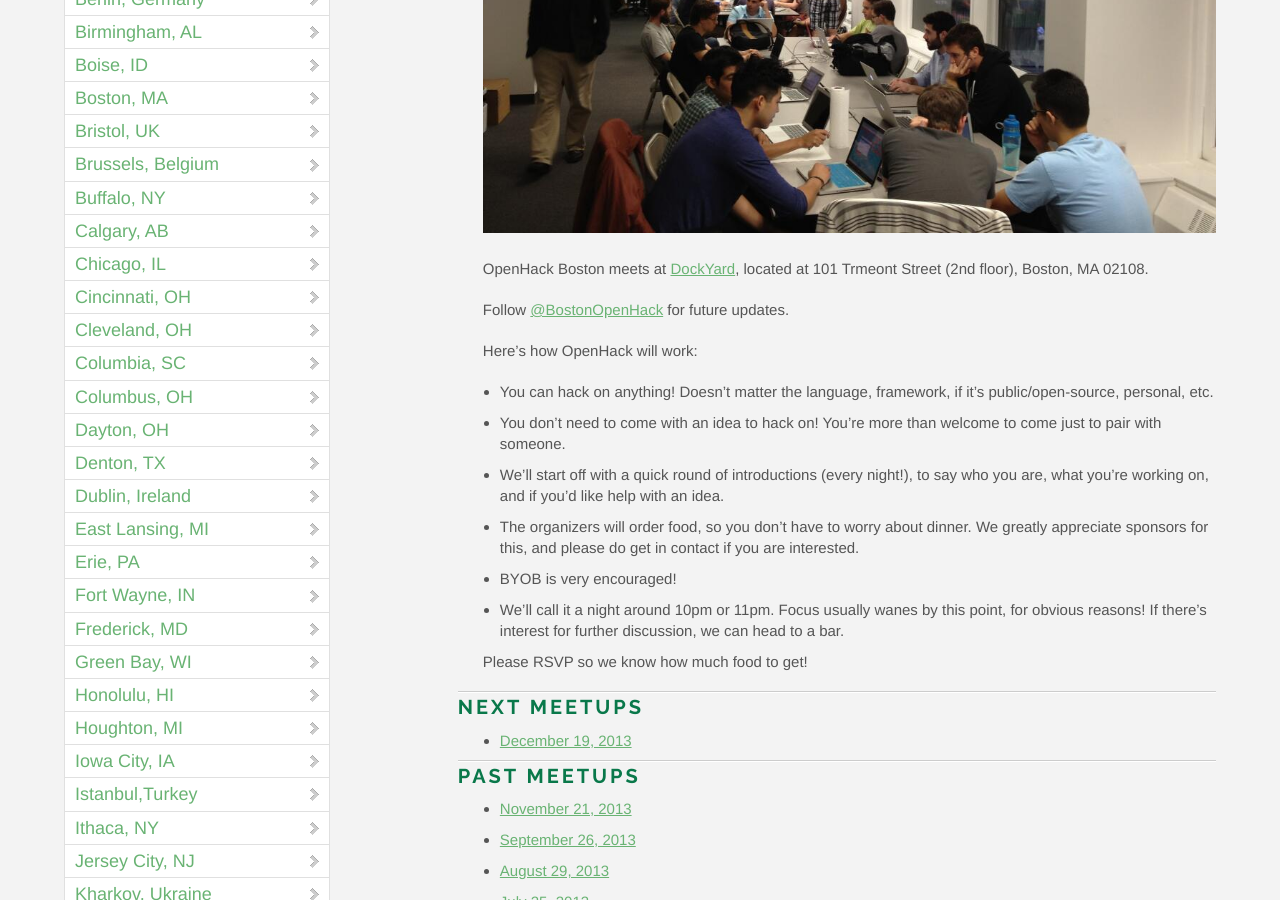
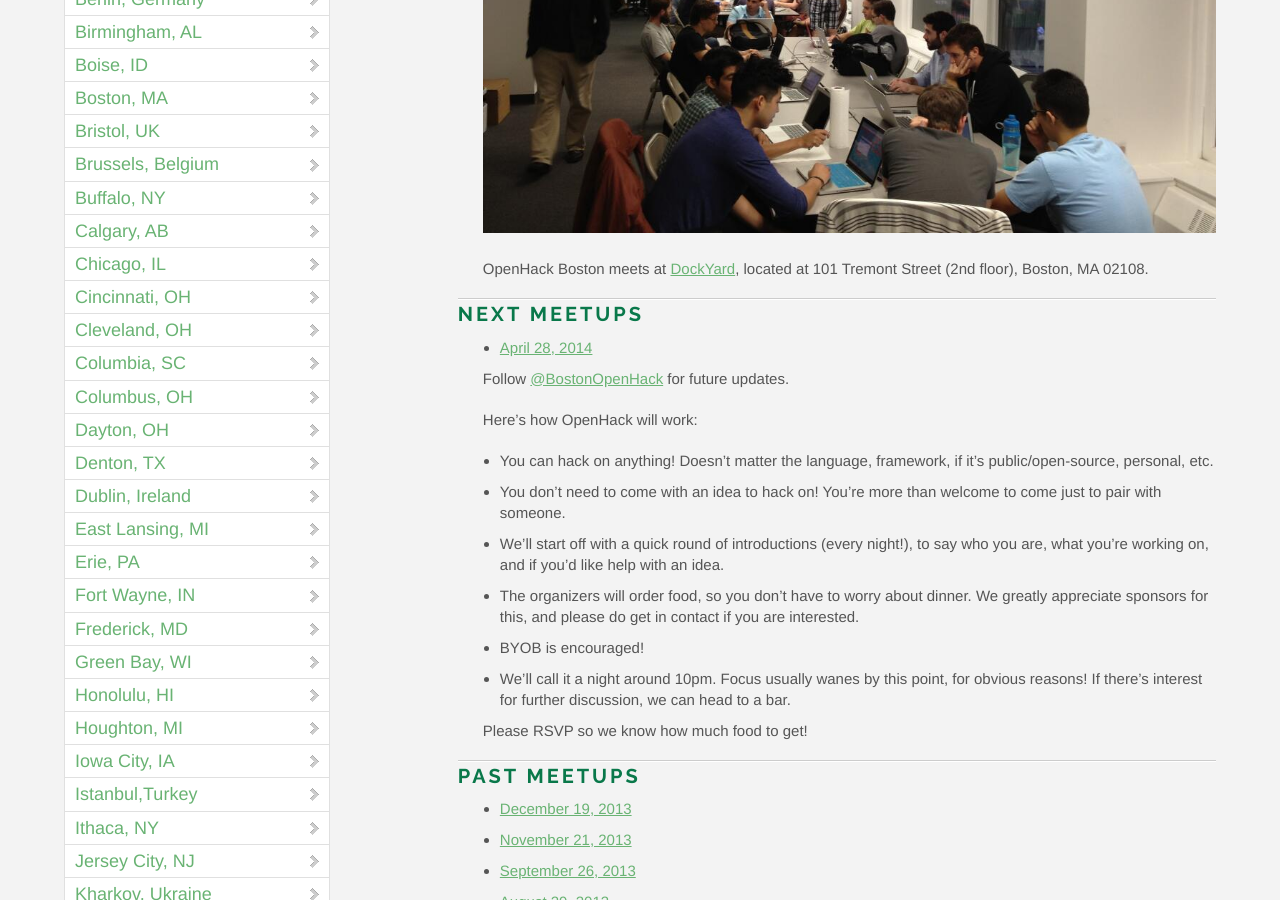
Before and after one commit to OpenHack/openhack.github.com, a Jekyll site: the page built from boston/index.markdown, in a window 1280 px wide and 900 px high, scrolled down 532 px. Built offline with Jekyll 4.4.1, drawn with Linux system fonts in a browser that asks for light colours; nearby versions of some CDN libraries; Markdown is read by kramdown in place of the engine named in the settings; comment, search, counter and statistics services are not loaded.

Commit message:
Adds Boston April OpenHack.

```diff
--- a/boston/index.markdown
+++ b/boston/index.markdown
@@ -8,7 +8,10 @@
 ![boston](/boston/boston.jpg)
 
 OpenHack Boston meets at [DockYard](http://dockyard.com), located at 101
-Trmeont Street (2nd floor), Boston, MA 02108.
+Tremont Street (2nd floor), Boston, MA 02108.
+
+### Next meetups
+* [April 28, 2014](http://guestli.st/249969)
 
 Follow [@BostonOpenHack](https://twitter.com/BostonOpenHack) for future
 updates.
@@ -24,19 +27,16 @@
 * The organizers will order food, so you don't have to worry about dinner.
   We greatly appreciate sponsors for this, and please do get in contact if
   you are interested.
-* BYOB is very encouraged!
-* We'll call it a night around 10pm or 11pm. Focus usually wanes by this point, for
+* BYOB is encouraged!
+* We'll call it a night around 10pm. Focus usually wanes by this point, for
   obvious reasons! If there's interest for further discussion, we can head to a
   bar.
 
 Please RSVP so we know how much food to get!
 
-### Next meetups
-* [December 19,
-  2013](http://www.meetup.com/Boston-Ember-js/events/154894722/)
-
 ### Past meetups
 
+* [December 19, 2013](http://www.meetup.com/Boston-Ember-js/events/154894722/)
 * [November 21, 2013](http://guestlistapp.com/events/212394)
 * [September 26, 2013](http://www.meetup.com/Boston-Ember-js/events/140201602/)
 * [August 29, 2013](https://guestlistapp.com/events/177726)
```
